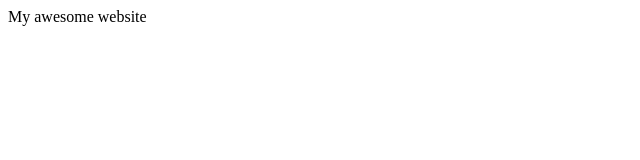
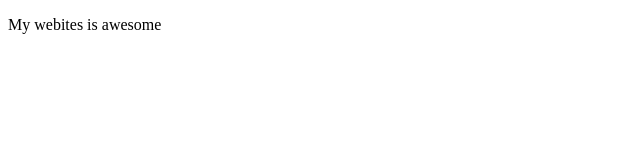
Before and after one commit to aasingh1532-bot/git-tutorial, a plain HTML site: page index.html in a window 1280 px wide. Shown: the whole page, without its empty margins (0-640 px from the left). Drawn offline with Linux system fonts and the light colour scheme.

Commit message:
Redesigned Homepage

```diff
--- a/index.html
+++ b/index.html
@@ -3,9 +3,11 @@
 <head>
     <meta charset="UTF-8">
     <meta name="viewport" content="width=device-width, initial-scale=1.0">
-    <title>My awesome website</title>
+    <title>Home - My awesome website</title>
 </head>
 <body>
-    My awesome website
+   <p>
+    My webites is awesome
+   </p>
 </body>
 </html>
```
